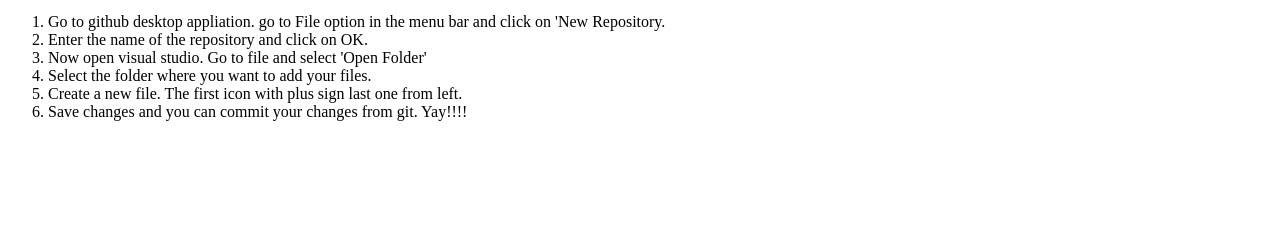
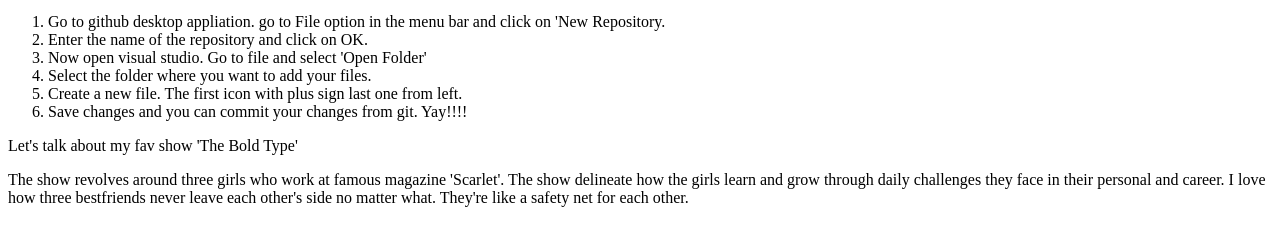
Before and after one commit to divyangana98/practice-folder, a plain HTML site: page index.html in a window 1280 px wide. Shown: the part 101-346 px from the top of the page. Drawn offline with Linux system fonts and the light colour scheme.

Commit message:
added fav show desc

```diff
--- a/index.html
+++ b/index.html
@@ -20,6 +20,11 @@
     <li>Save changes and you can commit your changes from git. Yay!!!!</li>
     </ol>
 
+    <p>Let's talk about my fav show 'The Bold Type'</p>
+    <p>The show revolves around three girls who work at famous magazine 'Scarlet'. The show delineate how the girls learn and grow through daily challenges they face in their personal and career.
+        I love how three bestfriends never leave each other's side no matter what. They're like a safety net for each other.
+    </p>
+
 
 </body>
 </html>
```
